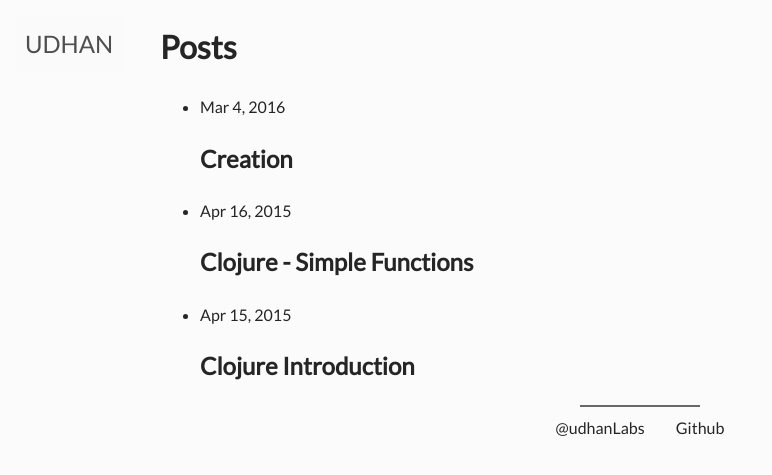
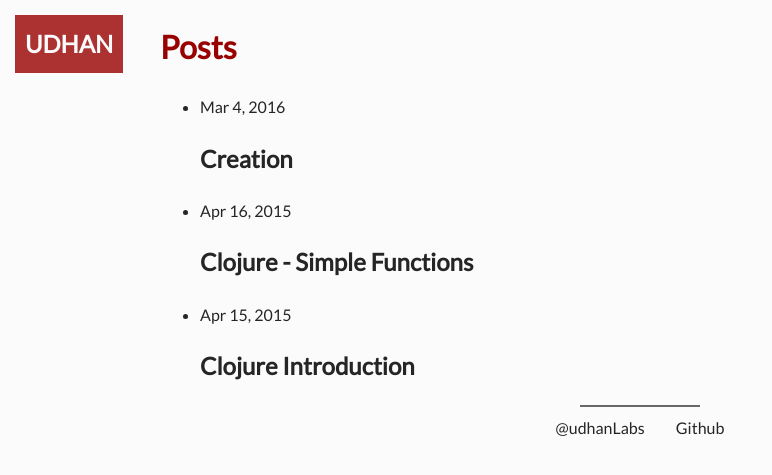
Before and after one commit to udhan/udhan, a Jekyll site: the page built from index.html, in a window 1280 px wide. Shown: the top 475 px of the page, without its empty margins (0-772 px from the left). Built offline with Jekyll 4.4.1, drawn with Linux system fonts in a browser that asks for light colours.

Commit message:
Added some color

```diff
--- a/css/main.css
+++ b/css/main.css
@@ -1,5 +1,5 @@
 /* Colors
-   Teal: #00C4CC
+   Brown: #900
    Background: #fbfbfb
    Black: #252525
    Gray: #686868
@@ -33,9 +33,17 @@ header .logo{
     transition: opacity 0.3s ease 0s;
     text-transform:uppercase;
     padding:10px;
-    background: #fbfbfb;
-    color: #252525;
+    background: #900;
     font-size: 2.4rem;
+}
+
+.logo a {
+    color: #fbfbfb;
+    font-weight:bold;
+}
+
+h1 {
+    color: #900;
 }
 
 a {
```
